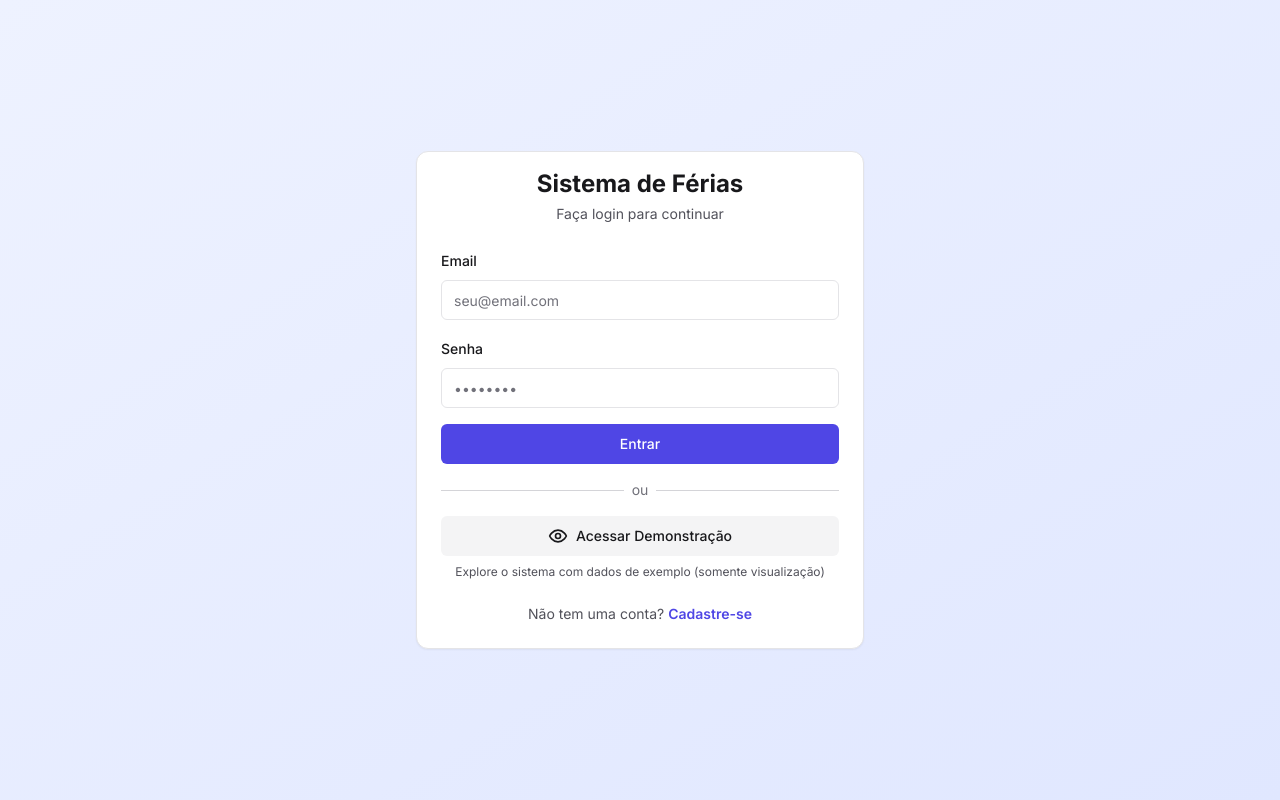
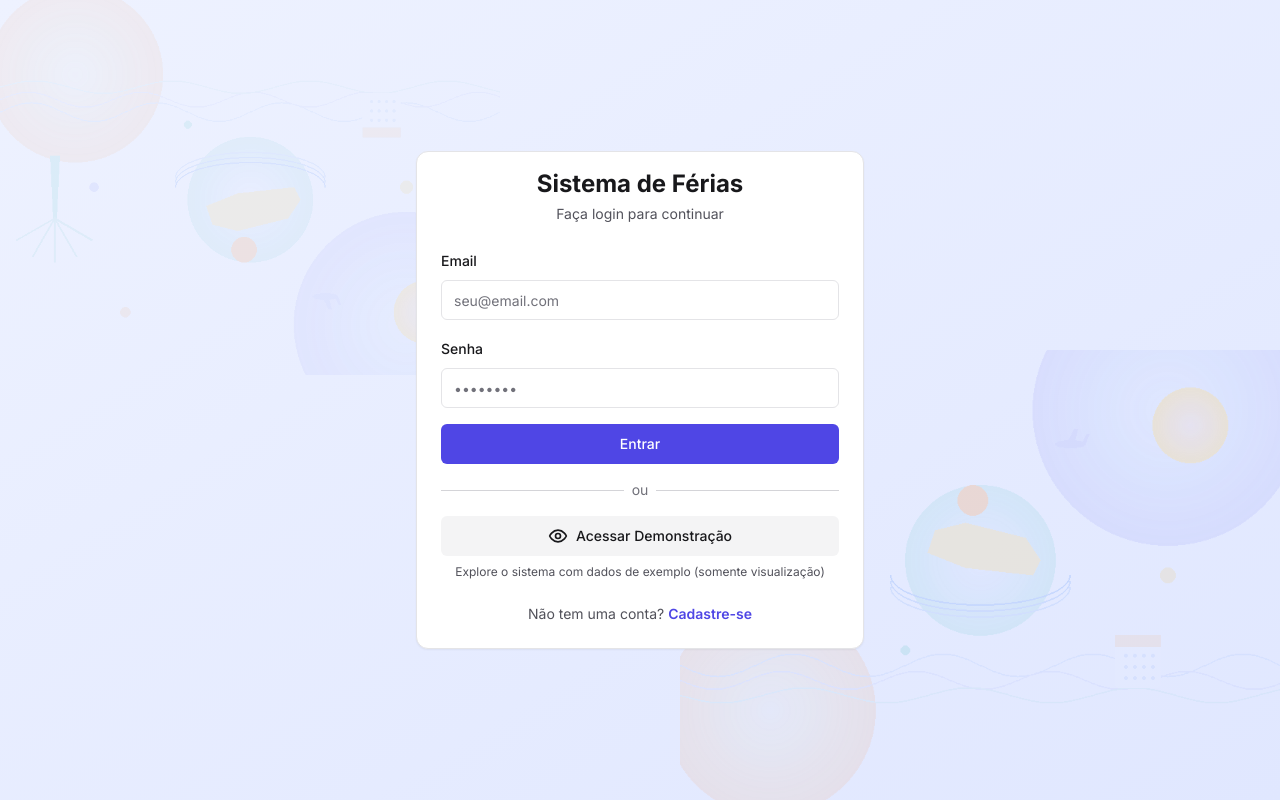
Before and after one commit to unchain0/sistema-ferias, a Next.js app: page /login in a window 1280 px wide. Built offline with nearby package versions, Linux system fonts and the light colour scheme.

Commit message:
🍱 assets: add vacation illustration to login/register pages
- Create serene vacation-themed illustration with geometric shapes
- Add illustration as background decoration on auth pages
- Subtle opacity for light/dark mode compatibility

```diff
--- a/app/login/page.tsx
+++ b/app/login/page.tsx
@@ -1,5 +1,6 @@
 export const dynamic = 'force-static';
 import NextDynamic from 'next/dynamic';
+import Image from 'next/image';
 import { Suspense } from 'react';
 
 import { Card } from '@/components/ui/Card';
@@ -11,7 +12,27 @@ const LoginForm = NextDynamic(() =>
 export default function LoginPage() {
   return (
     <div className="page-container-auth">
-      <Card className="w-full max-w-md">
+      {/* Background illustration - positioned absolutely */}
+      <div className="absolute inset-0 overflow-hidden pointer-events-none">
+        <Image
+          src="/vacation-illustration.png"
+          alt=""
+          width={800}
+          height={600}
+          className="absolute bottom-0 right-0 w-[600px] h-auto opacity-30 dark:opacity-20 select-none"
+          priority
+        />
+        <Image
+          src="/vacation-illustration.png"
+          alt=""
+          width={800}
+          height={600}
+          className="absolute top-0 left-0 w-[500px] h-auto opacity-20 dark:opacity-10 select-none rotate-180 scale-x-[-1]"
+          priority
+        />
+      </div>
+
+      <Card className="w-full max-w-md relative z-10">
         <div className="flex flex-col items-center mb-6">
           <h1 className="text-2xl font-bold text-gray-900 dark:text-white">Sistema de Férias</h1>
           <p className="text-muted mt-1">Faça login para continuar</p>
--- a/app/register/page.tsx
+++ b/app/register/page.tsx
@@ -1,6 +1,7 @@
 'use client';
 
 import { Calendar } from 'lucide-react';
+import Image from 'next/image';
 import Link from 'next/link';
 import { useRouter } from 'next/navigation';
 import { useState } from 'react';
@@ -81,7 +82,27 @@ export default function RegisterPage() {
 
   return (
     <div className="page-container-auth">
-      <Card className="w-full max-w-md">
+      {/* Background illustration - positioned absolutely */}
+      <div className="absolute inset-0 overflow-hidden pointer-events-none">
+        <Image
+          src="/vacation-illustration.png"
+          alt=""
+          width={800}
+          height={600}
+          className="absolute bottom-0 right-0 w-[600px] h-auto opacity-30 dark:opacity-20 select-none"
+          priority
+        />
+        <Image
+          src="/vacation-illustration.png"
+          alt=""
+          width={800}
+          height={600}
+          className="absolute top-0 left-0 w-[500px] h-auto opacity-20 dark:opacity-10 select-none rotate-180 scale-x-[-1]"
+          priority
+        />
+      </div>
+
+      <Card className="w-full max-w-md relative z-10">
         <div className="flex flex-col items-center mb-6">
           <Calendar className="w-12 h-12 text-blue-600 mb-2" />
           <h1 className="text-2xl font-bold text-gray-900 dark:text-white">Criar Conta</h1>
```
Also changed, not shown: public/design-philosophy.md (added, +13 -0 lines), public/vacation-illustration.png (added).
